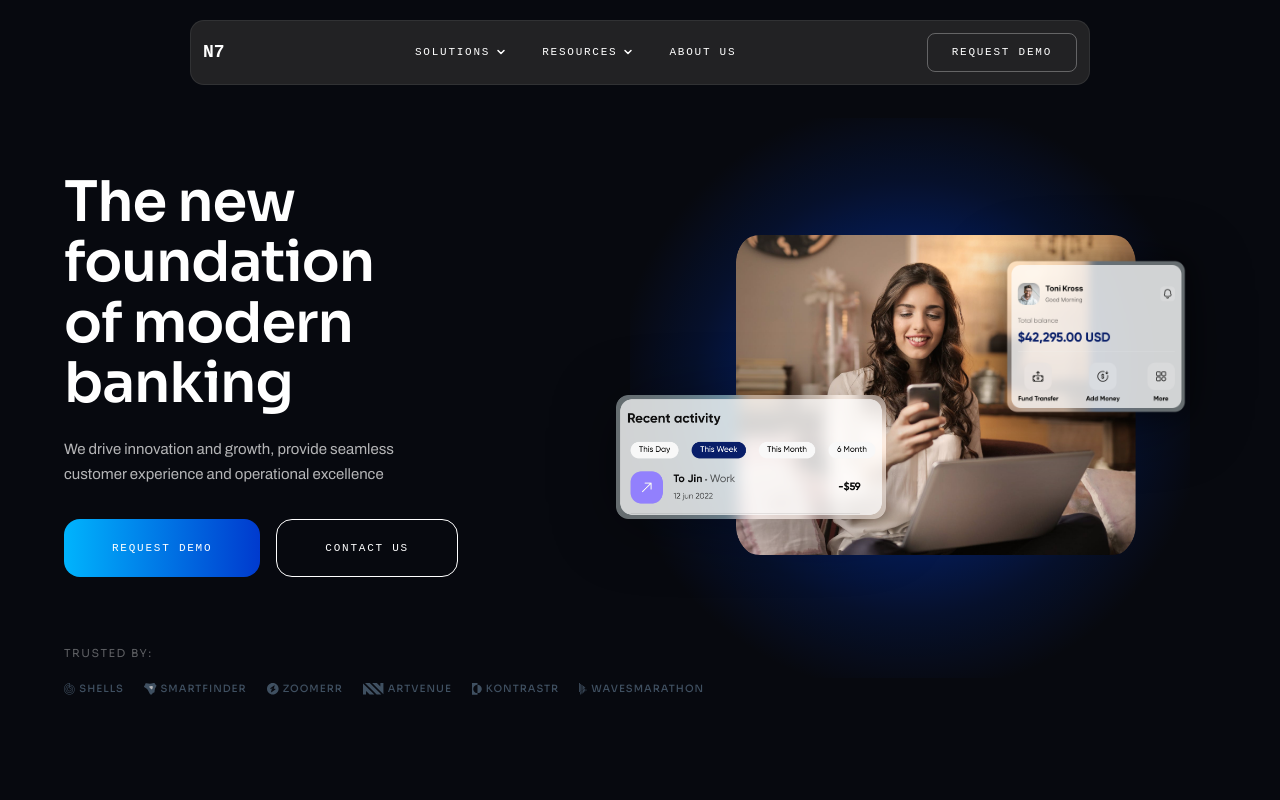
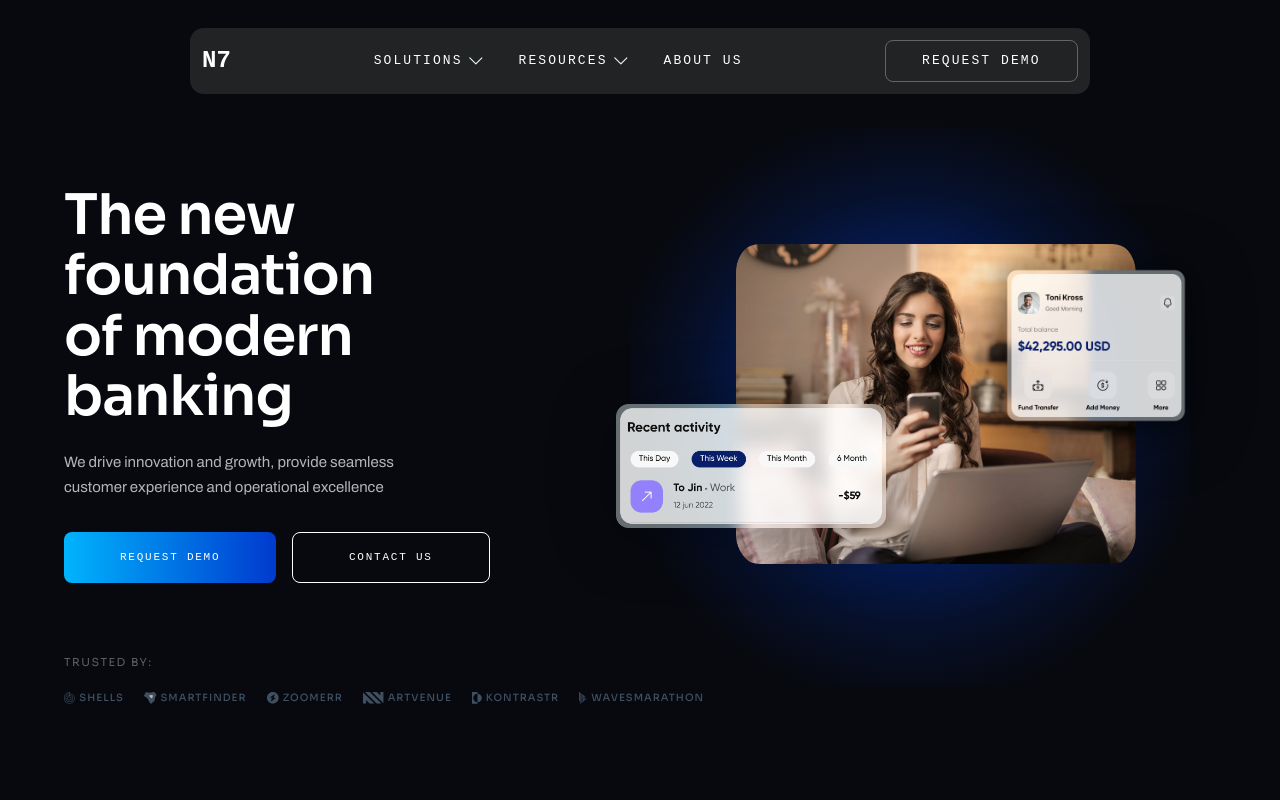
Before and after one commit to NeepunPatil57/Codelinear-Task, a React (Vite) app: page / in a window 1280 px wide. Shown: the top 800 px of the page. Built offline with nearby package versions, Linux system fonts and the light colour scheme; a web font is replaced by a local one.

Commit message:
feat: update Button and Navbar components for improved styling and responsiveness; add chevrondown SVG icon

```diff
--- a/src/components/Button.tsx
+++ b/src/components/Button.tsx
@@ -9,9 +9,9 @@ export default function Button({ children, variant = 'primary', onClick, classNa
   return (
     <button
       onClick={onClick}
-      className={`text-white text-[10px] md:text-[11px] tracking-[0.16em] uppercase px-8 py-4 md:px-12 md:py-5 transition-all ${className}`}
+      className={`text-white text-[10px] md:text-[11px] tracking-[0.16em] uppercase px-8 py-4 md:px-14 md:py-4 transition-all duration-300 ease-out active:scale-95 active:duration-100 hover:scale-105 transform-gpu will-change-transform ${className}`}
       style={{
-        borderRadius: 16,
+        borderRadius: 8,
         fontFamily: "'Chivo Mono', monospace",
         fontWeight: 400,
         ...(variant === 'primary'
--- a/src/components/Navbar.tsx
+++ b/src/components/Navbar.tsx
@@ -1,8 +1,15 @@
 import { useState, useRef, useEffect } from 'react';
 
 const NavChevron = () => (
-  <svg width="10" height="10" viewBox="0 0 10 10" fill="none">
-    <path d="M2 3.5L5 6.5L8 3.5" stroke="currentColor" strokeWidth="1.5" strokeLinecap="round" strokeLinejoin="round" />
+  <svg width="14" height="14" viewBox="0 0 14 14" fill="none" xmlns="http://www.w3.org/2000/svg">
+    <g clipPath="url(#clip0_24_4415)">
+      <path d="M0.797005 3.83057L6.86396 9.89752L12.9309 3.83057" stroke="#E9F4F9" strokeWidth="1.144" strokeLinecap="round" strokeLinejoin="round"/>
+    </g>
+    <defs>
+      <clipPath id="clip0_24_4415">
+        <rect width="13.728" height="13.728" fill="white" transform="translate(6.00068e-07 13.728) rotate(-90)"/>
+      </clipPath>
+    </defs>
   </svg>
 );
 
@@ -38,16 +45,17 @@ export default function Navbar() {
   }, []);
 
   return (
-    <div className="relative z-10 flex justify-center pt-5 pb-0 px-4 md:px-8">
+    <div className="relative z-10 flex justify-center pt-7 pb-0 px-4 md:px-8">
       <div className="w-full max-w-[900px]" ref={ref}>
         <nav
-          className="flex items-center justify-between w-full px-3 py-2 md:py-3 rounded-[14px] border border-white/[0.07] font-normal"
+          className="flex items-center justify-between w-full px-3 py-1 md:py-3 rounded-[14px] font-normal"
           style={{
             background: 'rgba(47,47,47,0.698)',
             fontFamily: "'Chivo Mono', monospace",
+            fontWeight: 400,
           }}
         >
-          <span className="text-white font-bold text-[18px] tracking-normal select-none">
+          <span className="text-white font-bold text-[24px] tracking-normal select-none">
             N7
           </span>
 
@@ -56,20 +64,20 @@ export default function Navbar() {
             {['Solutions', 'Resources'].map((item) => (
               <button
                 key={item}
-                className="text-white text-[11px] tracking-[0.16em] uppercase flex items-center gap-1.5 hover:text-white/70 transition-colors"
+                className="text-white text-[13px] tracking-[0.16em] uppercase flex items-center gap-1.5 hover:text-white/70 transition-colors"
               >
                 {item}
                 <NavChevron />
               </button>
             ))}
-            <button className="text-white text-[11px] tracking-[0.16em] uppercase hover:text-white/70 transition-colors">
+            <button className="text-white text-[13px] tracking-[0.16em] uppercase hover:text-white/70 transition-colors">
               About Us
             </button>
           </div>
 
           <div className="flex items-center gap-2">
             <button
-              className="text-white text-[10px] md:text-[11px] tracking-[0.16em] uppercase px-4 md:px-6 py-2 md:py-2.5 hover:bg-white/5 transition-all"
+              className="text-white text-[12px] md:text-[13px] tracking-[0.16em] uppercase px-6 md:px-9 py-2 md:py-2.5 hover:bg-white/5 transition-all duration-300 ease-out hover:scale-105 active:scale-95 active:duration-100 transform-gpu will-change-transform"
               style={{ border: '1px solid rgba(255,255,255,0.3)', borderRadius: 8 }}
             >
               Request Demo
```
Also changed, not shown: public/chevrondown.svg (added).
